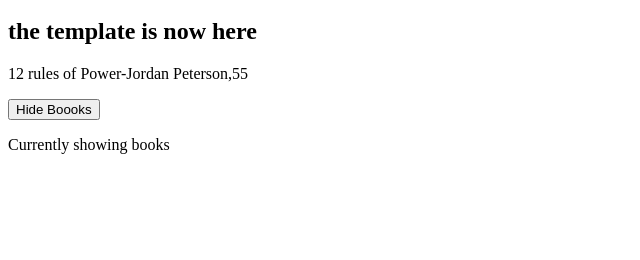
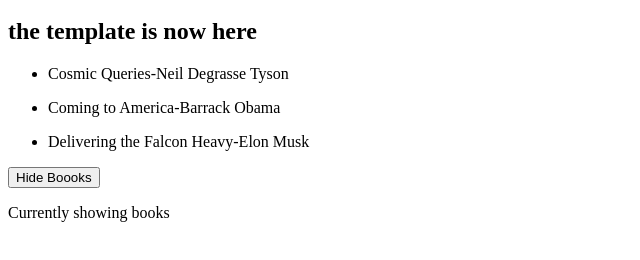
Before and after one commit to kiptanuiBoaz/vue-intro, a plain HTML site: page index.html in a window 1280 px wide. Shown: the part 48-308 px from the top of the page, without its empty margins (0-640 px from the left). Drawn offline with nearby package versions, Linux system fonts and the light colour scheme.

Commit message:
added v-for

```diff
--- a/app.js
+++ b/app.js
@@ -5,7 +5,12 @@ const app = Vue.createApp({
             showBooks: true,
             title: "12 rules of Power",
             author: "Jordan Peterson",
-            age: 55
+            age: 55,
+            books:[
+                {author:"Neil Degrasse Tyson",title:"Cosmic Queries"},
+                {author:"Barrack Obama",title:"Coming to America"},
+                {author:"Elon Musk",title:"Delivering the Falcon Heavy"},
+            ]
         }
     },
 
--- a/index.html
+++ b/index.html
@@ -14,7 +14,10 @@
         <h2>the template is now here</h2>
 
         <div v-if="showBooks">
-             <p>{{title}}-{{author}},{{age}}</p>
+            <ul>
+                <li v-for="book in books"> <p>{{book.title}}-{{book.author}}</p></li>
+            </ul>
+
         </div>
 
         <button @click="hideBooks()" @mouseover="handleEvents($event,5)">
```
